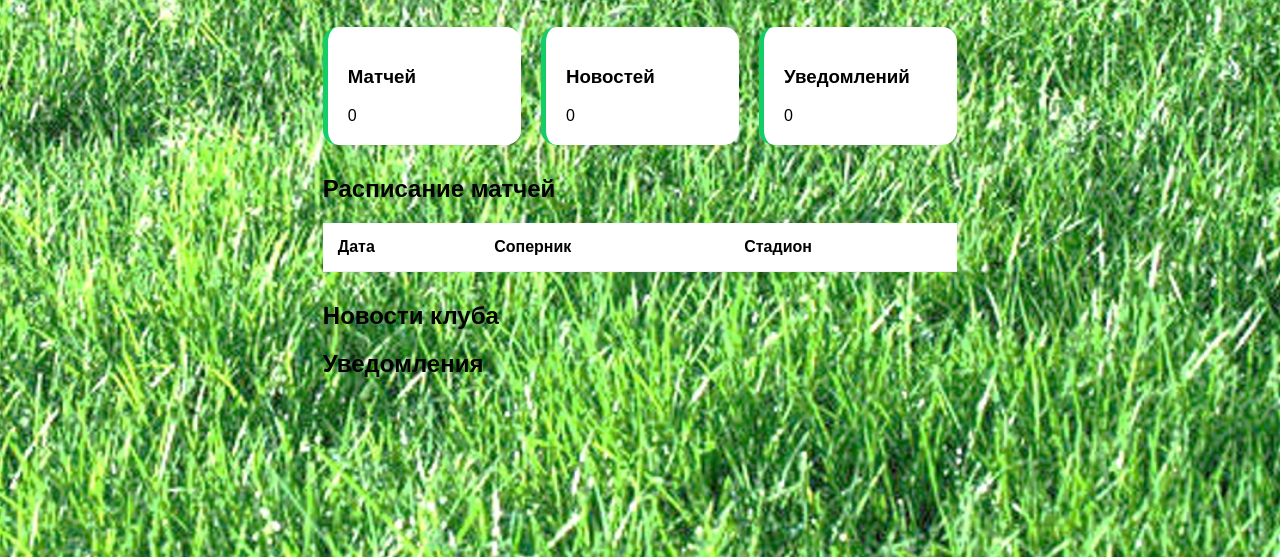
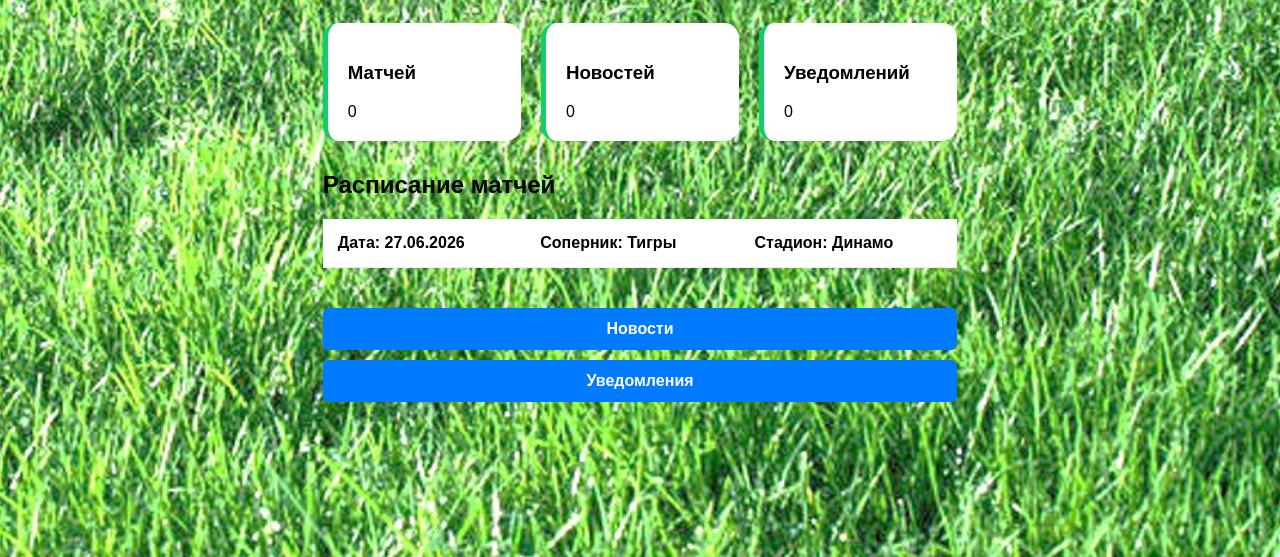
Before and after one commit to AlexWhileTrue/auth-project, a website: page public/dashboard.html in a window 1280 px wide. Shown: the part 243-800 px from the top of the page. Drawn offline with Linux system fonts and the light colour scheme; no server answers; sample sign-in values are in the browser's storage.

Commit message:
Fixed buttons

```diff
--- a/public/dashboard.css
+++ b/public/dashboard.css
@@ -56,3 +56,25 @@ button{
     border-radius:8px;
     cursor:pointer;
 }
+
+.custom-btn {
+  background-color: #007bff;
+  color: #ffffff;
+  border: none;
+  border-radius: 6px;
+
+  padding: 12px 24px;
+  font-size: 16px;
+  font-weight: bold;
+
+  cursor: pointer; /* Changes the mouse pointer to a hand
+  transition: background-color 0.2s ease, transform 0.1s ease;
+}
+
+.custom-btn:hover {
+  background-color: #0056b3;
+}
+
+.custom-btn:active {
+  transform: scale(0.98);
+}
--- a/public/dashboard.html
+++ b/public/dashboard.html
@@ -52,9 +52,9 @@
 
             <thead>
                 <tr>
-                    <th>Дата</th>
-                    <th>Соперник</th>
-                    <th>Стадион</th>
+                    <th>Дата: 27.06.2026</th>
+                    <th>Соперник: Тигры</th>
+                    <th>Стадион: Динамо</th>
                 </tr>
             </thead>
 
@@ -66,15 +66,15 @@
 
     <section>
 
-        <h2>Новости клуба</h2>
+<button type="button" id="NewsBtn" class="custom-btn">Новости</button>
 
         <div id="newsContainer"></div>
 
     </section>
 
     <section>
+<button type="button" id="NotifBtn" class="custom-btn">Уведомления</button>
 
-        <h2>Уведомления</h2>
 
         <div id="notificationContainer"></div>
 
--- a/public/dashboard.js
+++ b/public/dashboard.js
@@ -78,14 +78,36 @@ async function loadNotifications() {
         </div>
 
     `).join("");
+} // <- close function here
+
+
+const NewsBtn = document.getElementById("NewsBtn");
+console.log("NewsBtn =", NewsBtn);
+
+if (NewsBtn) {
+    NewsBtn.addEventListener("click", function() {
+        alert("Предыдущий матч кончился со счётом 5-0!");
+    });
 }
+
+const NotifBtn = document.getElementById("NotifBtn");
+console.log("NotifBtn =", NotifBtn);
+if (NotifBtn) {
+    NotifBtn.addEventListener("click", function() {
+        alert("Завтра тренировка!");
+    });
+}
+
 
 function logout() {
 
     localStorage.removeItem("username");
 
     window.location.href = "/";
+
+
 }
+
 
 loadNews();
 loadMatches();
--- a/public/script.js
+++ b/public/script.js
@@ -1,4 +1,4 @@
-cconsole.log("script loaded");
+console.log("script loaded");
 
 async function register() {
     const username = document.getElementById("username").value;
```
